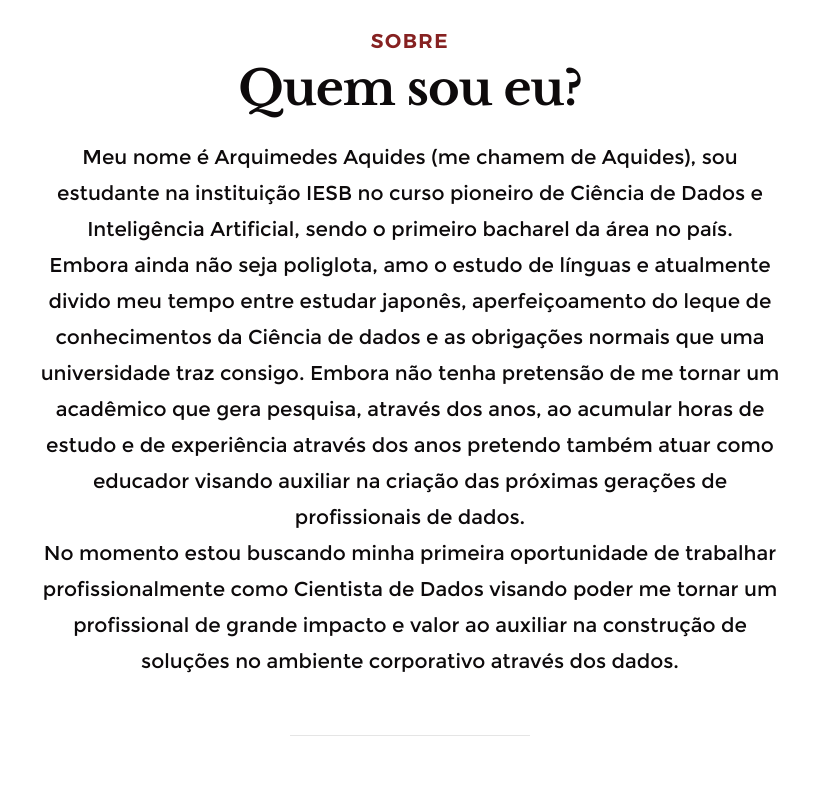
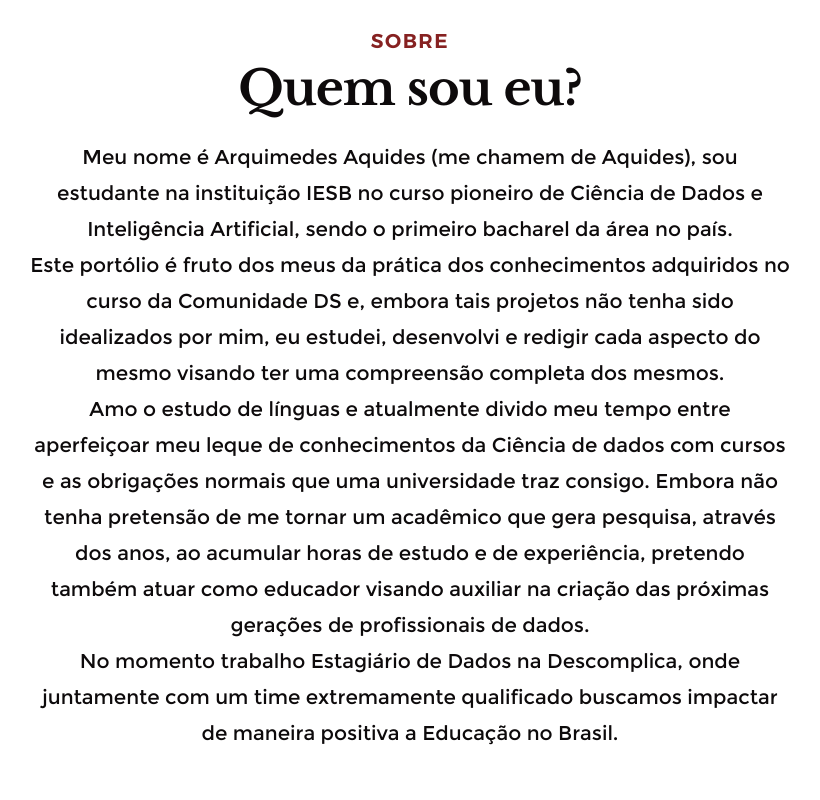
Before and after one commit to aquides/aquides.github.io, a plain HTML site: page index.html in a window 1280 px wide. Shown: the part 980-1780 px from the top of the page, without its empty margins (230-1050 px from the left). Drawn offline with Linux system fonts and the light colour scheme.

Commit message:
updata.descomplica

```diff
--- a/index.html
+++ b/index.html
@@ -102,8 +102,9 @@
 </h3>
                 <h1>Quem sou eu?</h1>
                 <p class="lead">Meu nome é Arquimedes Aquides (me chamem de Aquides), sou estudante na instituição IESB no curso pioneiro de Ciência de Dados e Inteligência Artificial, sendo o primeiro bacharel da área no país. <br>
-                  Embora ainda não seja poliglota, amo o estudo de línguas e atualmente divido meu tempo entre estudar japonês, aperfeiçoamento do leque de conhecimentos da Ciência de dados e as obrigações normais que uma universidade traz consigo. Embora não tenha pretensão de me tornar um acadêmico que gera pesquisa, através dos anos, ao acumular horas de estudo e de experiência através dos anos pretendo também atuar como educador visando auxiliar na criação das próximas gerações de profissionais de dados. <br>
-                  No momento estou buscando minha primeira oportunidade de trabalhar profissionalmente como Cientista de Dados visando poder me tornar um profissional de grande impacto e valor ao auxiliar na construção de soluções no ambiente corporativo através dos dados. </p>
+                  Este portólio é fruto dos meus da prática dos conhecimentos adquiridos no curso da Comunidade DS e, embora tais projetos não tenha sido idealizados por mim, eu estudei, desenvolvi e redigir cada aspecto do mesmo visando ter uma compreensão completa dos mesmos. <br>
+                  Amo o estudo de línguas e atualmente divido meu tempo entre aperfeiçoar meu leque de conhecimentos da Ciência de dados com cursos e as obrigações normais que uma universidade traz consigo. Embora não tenha pretensão de me tornar um acadêmico que gera pesquisa, através dos anos, ao acumular horas de estudo e de experiência, pretendo também atuar como educador visando auxiliar na criação das próximas gerações de profissionais de dados. <br>
+                  No momento trabalho Estagiário de Dados na Descomplica, onde juntamente com um time extremamente qualificado buscamos impactar de maneira positiva a Educação no Brasil. </p>
             </div>
         </div>
 
```
